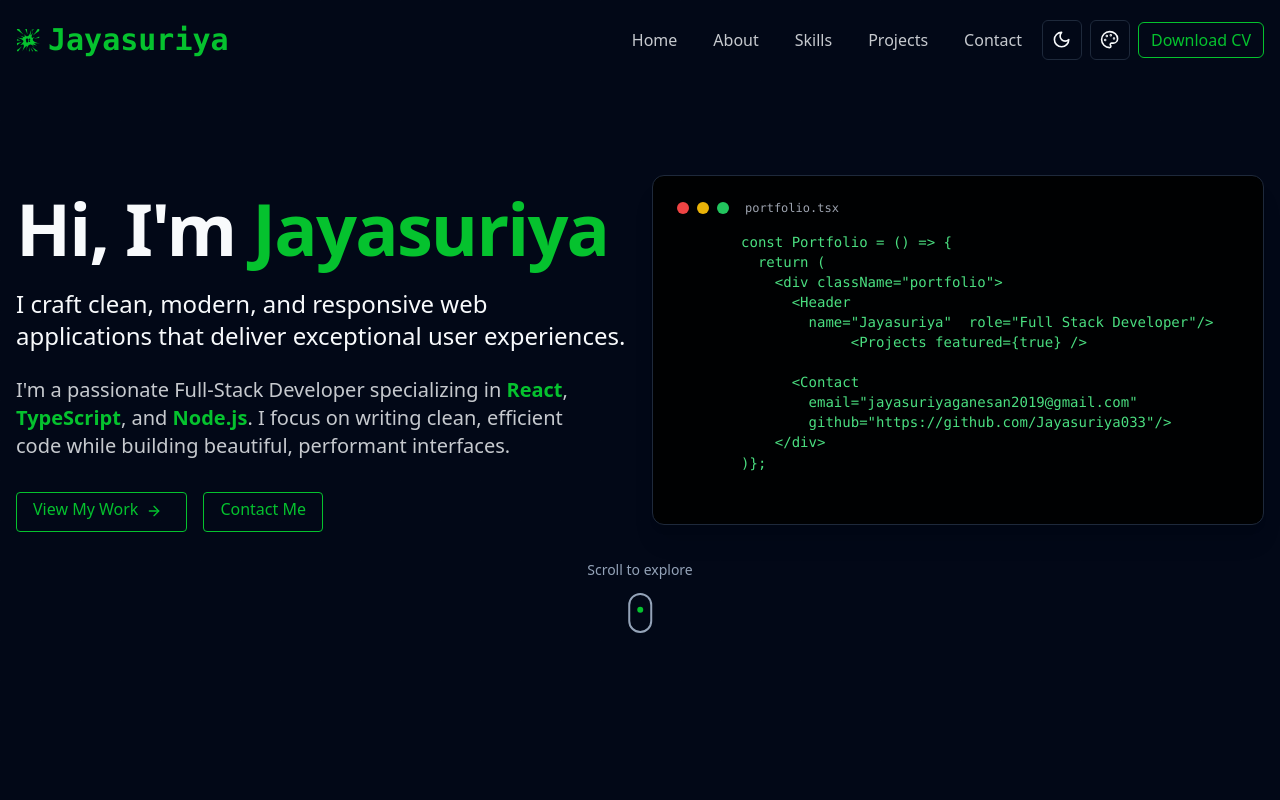
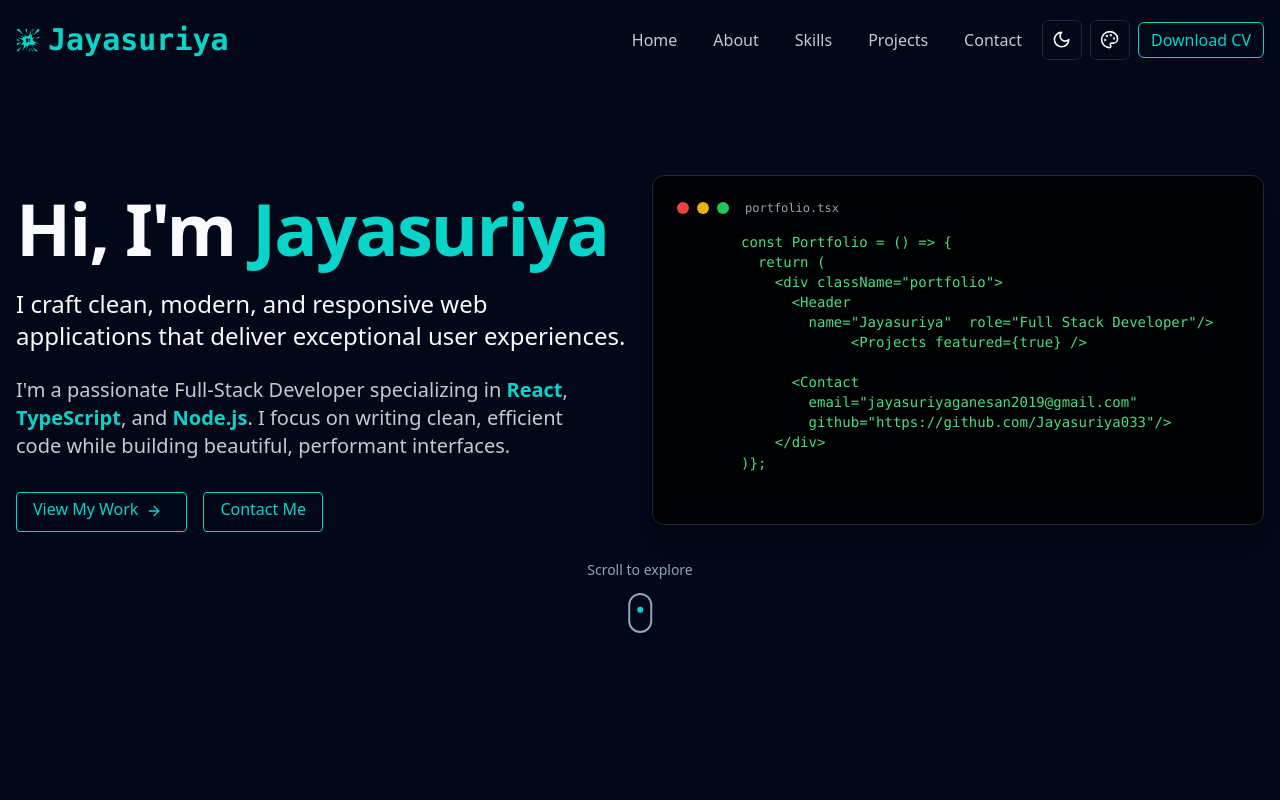
Before and after one commit to Jayasuriya033/Portfolio-React, a React (Vite) app in the folder Portfolio/: page / in a window 1280 px wide. Shown: the top 800 px of the page. Built offline with nearby package versions, Linux system fonts and the light colour scheme.

Commit message:
Update custom color in CSS for improved design consistency

```diff
--- a/Portfolio/src/index.css
+++ b/Portfolio/src/index.css
@@ -44,7 +44,7 @@
     --border: 217.2 32.6% 17.5%;
     --input: 217.2 32.6% 17.5%;
     --ring: 212.7 26.8% 83.9%;
-    --custom-color: #05c22e;
+    --custom-color: #09d4ca;
     --custom-color-foreground: white;
   }
 }
```
